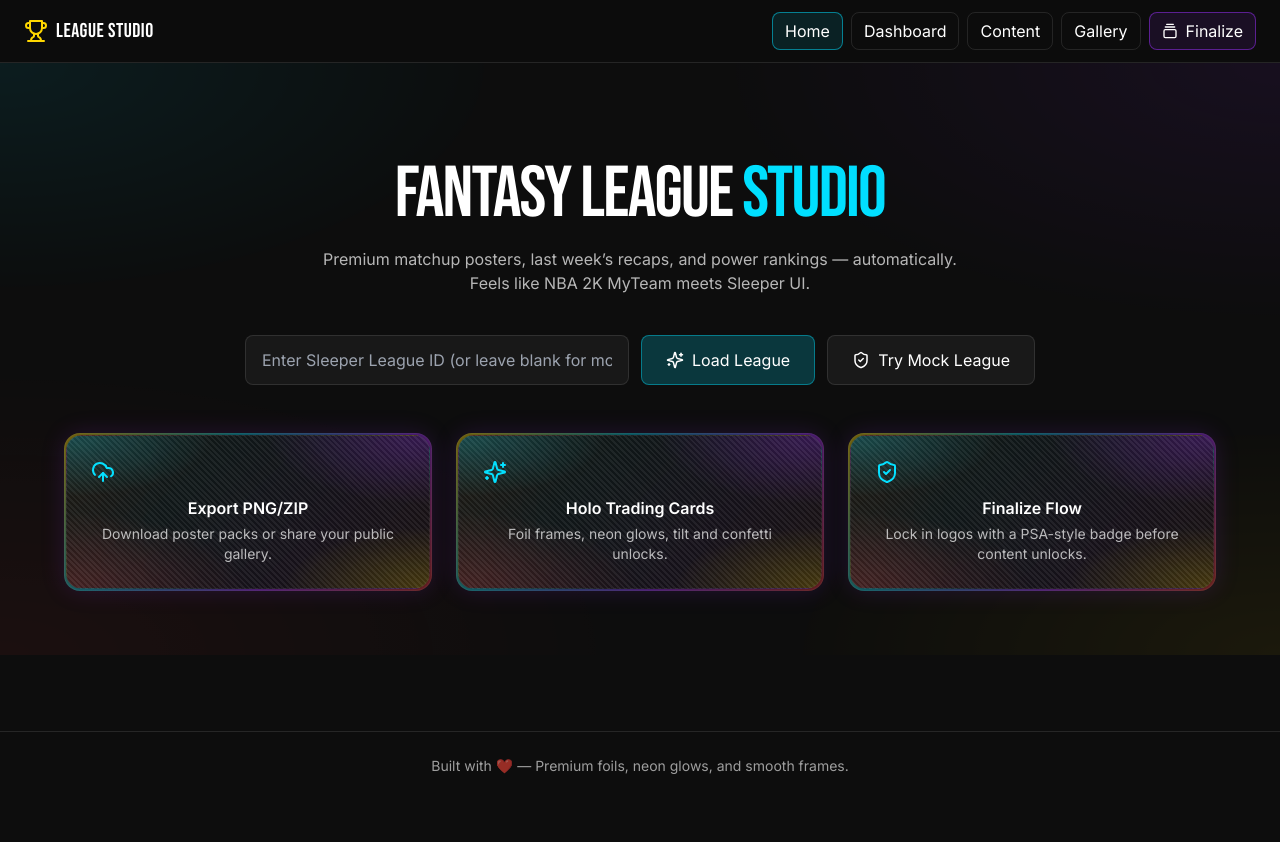
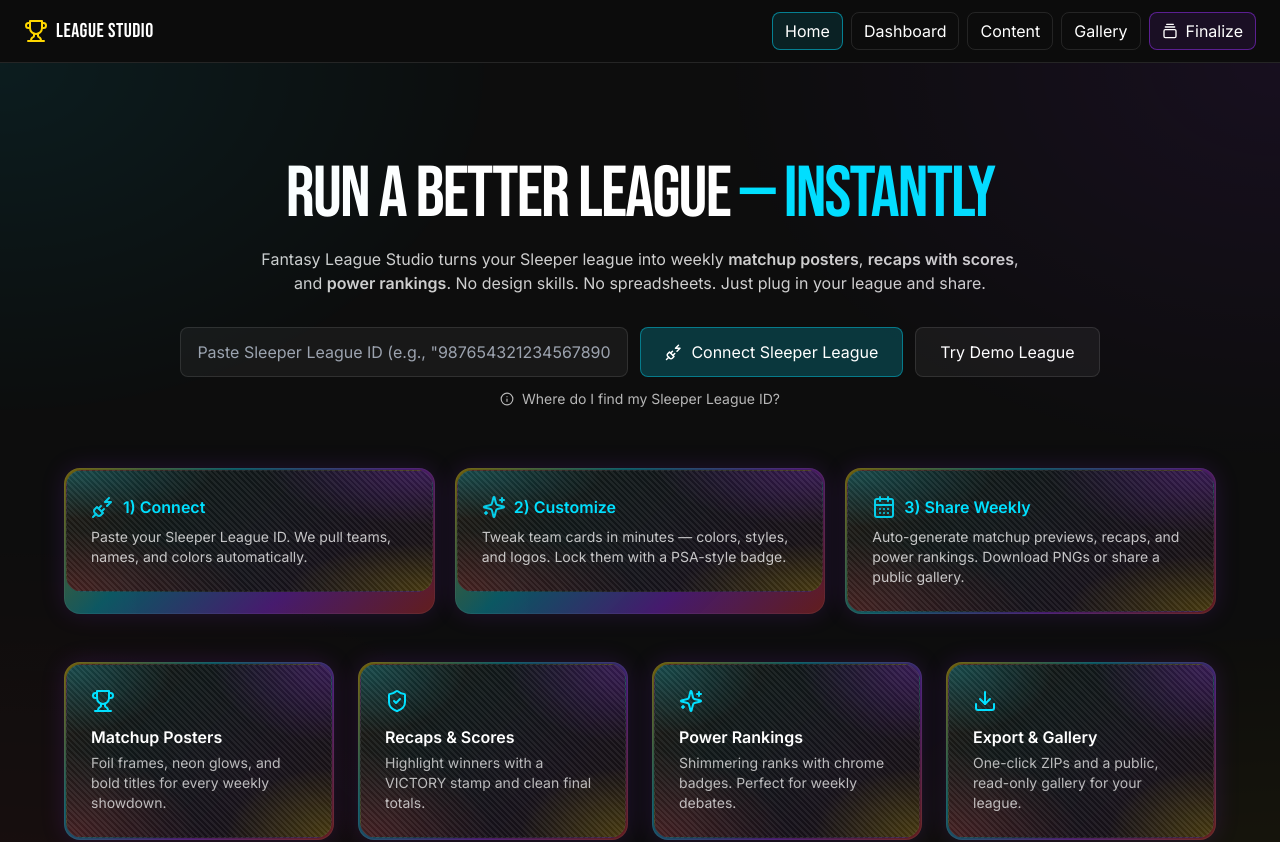
Before and after one commit to nmortimer/NewShellFantasy, a Next.js app: page / in a window 1280 px wide. Shown: the top 842 px of the page. Before the commit the page ends 800 px from the top, so only its background shows below. Built offline with nearby package versions, Linux system fonts and the light colour scheme.

Commit message:
Update page.tsx

```diff
--- a/app/page.tsx
+++ b/app/page.tsx
@@ -1,79 +1,196 @@
-
 "use client";
 
 import { useRouter } from "next/navigation";
 import { useState } from "react";
-import { Sparkles, ShieldCheck, UploadCloud } from "lucide-react";
+import {
+  PlugZap,
+  Info,
+  CalendarDays,
+  Trophy,
+  Download,
+  Sparkles,
+  ShieldCheck
+} from "lucide-react";
 import { useLeagueStore } from "@/lib/store";
 
 export default function Landing() {
   const router = useRouter();
   const [leagueId, setLeagueId] = useState("");
+  const [showHelp, setShowHelp] = useState(false);
   const { loadMockLeague, setLeagueId: setId } = useLeagueStore();
 
-  const goDashboard = async () => {
-    setId(leagueId || "MOCK");
-    if (!leagueId || leagueId === "MOCK") {
+  const connectSleeper = async () => {
+    const id = leagueId.trim() || "MOCK";
+    setId(id);
+    if (id === "MOCK") {
       await loadMockLeague();
     } else {
-      await fetch(`/api/league?leagueId=${encodeURIComponent(leagueId)}`).then(() => {});
+      // ping our route (kept simple; we use mock data in UI)
+      await fetch(`/api/league?leagueId=${encodeURIComponent(id)}`).catch(() => {});
     }
     router.push("/dashboard");
   };
 
-  const loadMock = async () => {
+  const useDemo = async () => {
     setId("MOCK");
     await loadMockLeague();
     router.push("/dashboard");
   };
 
   return (
-    <section className="relative px-6 pb-16 pt-24 bg-base-900">
+    <section className="relative px-6 pb-20 pt-24 bg-base-900">
       <div className="absolute inset-0 bg-holo-gradient opacity-30 pointer-events-none" />
-      <div className="max-w-6xl mx-auto text-center">
+
+      <div className="max-w-6xl mx-auto">
+        {/* Hero */}
+        <div className="text-center">
           <h1 className="font-poster text-6xl md:text-7xl tracking-tight">
-          Fantasy League <span className="text-foil-cyan">Studio</span>
+            Run a Better League <span className="text-foil-cyan">— Instantly</span>
           </h1>
-        <p className="mt-4 text-white/70 max-w-2xl mx-auto">
-          Premium matchup posters, last week’s recaps, and power rankings — automatically. Feels like NBA 2K MyTeam meets Sleeper UI.
+          <p className="mt-4 text-white/80 max-w-3xl mx-auto">
+            Fantasy League Studio turns your Sleeper league into weekly{" "}
+            <span className="font-semibold">matchup posters</span>,{" "}
+            <span className="font-semibold">recaps with scores</span>, and{" "}
+            <span className="font-semibold">power rankings</span>. No design skills.
+            No spreadsheets. Just plug in your league and share.
           </p>
 
-        <div className="mt-10 flex flex-col md:flex-row gap-3 justify-center">
+          {/* Connect */}
+          <div className="mt-8 flex flex-col md:flex-row gap-3 justify-center">
             <input
-            className="px-4 py-3 rounded-lg bg-base-700 border border-white/10 focus-visible:glow w-full md:w-96"
-            placeholder="Enter Sleeper League ID (or leave blank for mock)"
+              className="px-4 py-3 rounded-lg bg-base-700 border border-white/10 focus-visible:glow w-full md:w-[28rem]"
+              placeholder='Paste Sleeper League ID (e.g., "987654321234567890")'
               value={leagueId}
               onChange={(e) => setLeagueId(e.target.value)}
             />
             <button
-            onClick={goDashboard}
+              onClick={connectSleeper}
               className="px-6 py-3 rounded-lg bg-foil-cyan/20 border border-foil-cyan/40 hover:shadow-neon-cyan transition"
+              title="Use your real Sleeper league"
             >
               <div className="flex items-center gap-2">
-              <Sparkles size={18} /> Load League
+                <PlugZap size={18} /> Connect Sleeper League
               </div>
             </button>
             <button
-            onClick={loadMock}
+              onClick={useDemo}
               className="px-6 py-3 rounded-lg bg-white/5 border border-white/10 hover:bg-white/10 transition"
+              title="Explore with a full demo league"
             >
-            <div className="flex items-center gap-2">
-              <ShieldCheck size={18} /> Try Mock League
-            </div>
+              Try Demo League
             </button>
           </div>
 
-        <div className="mt-12 grid grid-cols-1 md:grid-cols-3 gap-6">
-          <Feature icon={<UploadCloud />} title="Export PNG/ZIP" text="Download poster packs or share your public gallery." />
-          <Feature icon={<Sparkles />} title="Holo Trading Cards" text="Foil frames, neon glows, tilt and confetti unlocks." />
-          <Feature icon={<ShieldCheck />} title="Finalize Flow" text="Lock in logos with a PSA-style badge before content unlocks." />
+          <button
+            onClick={() => setShowHelp((v) => !v)}
+            className="mt-3 inline-flex items-center gap-2 text-sm text-white/70 hover:text-white/90"
+          >
+            <Info size={14} />
+            Where do I find my Sleeper League ID?
+          </button>
+
+          {showHelp && (
+            <div className="mt-3 mx-auto max-w-2xl text-left text-white/75 bg-base-800 border border-white/10 rounded-xl p-4">
+              <ol className="list-decimal list-inside space-y-2 text-sm">
+                <li>Open your league in the Sleeper app or on web.</li>
+                <li>Tap the share icon → “Copy League Link”.</li>
+                <li>
+                  Paste the link here and grab the long number at the end — that’s the{" "}
+                  <strong>League ID</strong>.
+                </li>
+              </ol>
+              <div className="text-xs mt-2 opacity-80">
+                Example: <code className="bg-black/30 px-1.5 py-0.5 rounded">https://sleeper.com/leagues/987654321234567890</code> →{" "}
+                <code className="bg-black/30 px-1.5 py-0.5 rounded">987654321234567890</code>
               </div>
+            </div>
+          )}
+        </div>
+
+        {/* How it works */}
+        <div className="mt-14 grid grid-cols-1 md:grid-cols-3 gap-5">
+          <HowCard
+            icon={<PlugZap />}
+            title="1) Connect"
+            text="Paste your Sleeper League ID. We pull teams, names, and colors automatically."
+          />
+          <HowCard
+            icon={<Sparkles />}
+            title="2) Customize"
+            text="Tweak team cards in minutes — colors, styles, and logos. Lock them with a PSA-style badge."
+          />
+          <HowCard
+            icon={<CalendarDays />}
+            title="3) Share Weekly"
+            text="Auto-generate matchup previews, recaps, and power rankings. Download PNGs or share a public gallery."
+          />
+        </div>
+
+        {/* What you get */}
+        <div className="mt-12 grid grid-cols-1 md:grid-cols-4 gap-6">
+          <Benefit
+            icon={<Trophy />}
+            title="Matchup Posters"
+            text="Foil frames, neon glows, and bold titles for every weekly showdown."
+          />
+          <Benefit
+            icon={<ShieldCheck />}
+            title="Recaps & Scores"
+            text="Highlight winners with a VICTORY stamp and clean final totals."
+          />
+          <Benefit
+            icon={<Sparkles />}
+            title="Power Rankings"
+            text="Shimmering ranks with chrome badges. Perfect for weekly debates."
+          />
+          <Benefit
+            icon={<Download />}
+            title="Export & Gallery"
+            text="One-click ZIPs and a public, read-only gallery for your league."
+          />
+        </div>
+
+        {/* Social proof-ish micro copy */}
+        <p className="mt-10 text-center text-sm text-white/60">
+          Built for commissioners — fast to start, fun to share, and easy to keep your league engaged all season.
+        </p>
       </div>
     </section>
   );
 }
 
-function Feature({ icon, title, text }: { icon: React.ReactNode; title: string; text: string }) {
+function HowCard({
+  icon,
+  title,
+  text
+}: {
+  icon: React.ReactNode;
+  title: string;
+  text: string;
+}) {
+  return (
+    <div className="card-foil">
+      <div className="card-foil-inner p-6">
+        <div className="text-foil-cyan flex items-center gap-2">
+          <span className="opacity-90">{icon}</span>
+          <span className="font-semibold">{title}</span>
+        </div>
+        <p className="text-sm text-white/75 mt-2">{text}</p>
+      </div>
+      <div className="holo-anim absolute inset-0 rounded-2xl opacity-10" />
+    </div>
+  );
+}
+
+function Benefit({
+  icon,
+  title,
+  text
+}: {
+  icon: React.ReactNode;
+  title: string;
+  text: string;
+}) {
   return (
     <div className="card-foil">
       <div className="card-foil-inner p-6">
```
Lines whose indentation alone changed are shown as unchanged.
